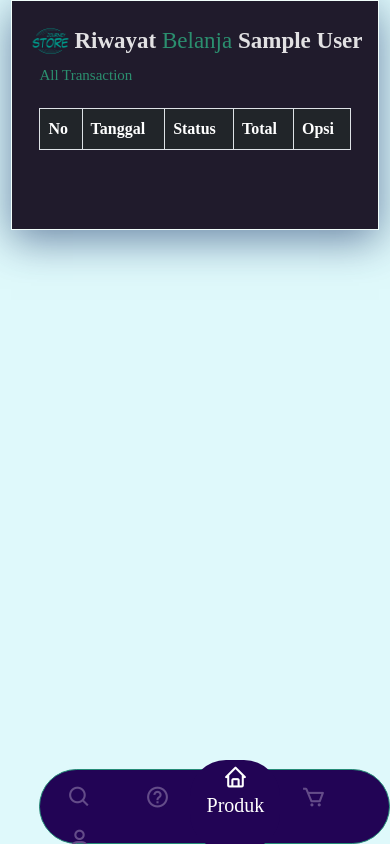
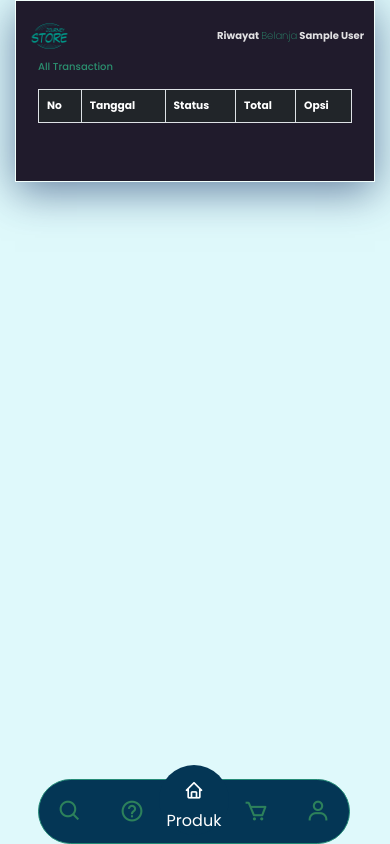
Before and after one commit to eanugroho-code/journey-store, a PHP site: page /riwayat.php in a window 390 px wide. Run offline with PHP 8.4, Linux system fonts and the light colour scheme; the visitor is signed in with stand-in values (Sample User, id 1); data that the repository does not hold is empty.

Commit message:
responsive

```diff
--- a/index.php
+++ b/index.php
@@ -126,7 +126,9 @@ while ($row = mysqli_fetch_array($query)) {
       <br>
       <br>
       <br>
-      <?php require "navbarbotom.php"; ?>
+      <section>
+         <?php require "navbarbotom.php"; ?>
+      </section>
    </div>
 
 
--- a/navbarbotom.css
+++ b/navbarbotom.css
@@ -1,8 +1,8 @@
 :root{
     --bg-body: #dff9fb;
-    --bg-nav: #220455;
-    --color-nav: #644c89;
-    --color-nav-hover: #dff9fb;
+    --bg-nav: #043655;
+    --color-nav: #2d815b;
+    --color-nav-hover: #c6fafd;
     --color-nav-active: #fff;
 }
 
@@ -24,7 +24,7 @@ body {
     position: fixed;
     bottom: 0;
     display: flex;
-    height: 75px;
+    height: 65px;
     background-color: var(--bg-nav);
     border-radius: 50px;
     border: 1px solid rgb(36, 139, 118);
@@ -34,7 +34,7 @@ body {
 .nav li a {
     text-decoration: none;
     color: var(--color-nav);
-    width:  78px;
+    width:  62px;
     height: 100%;
     display: inline-grid;
     place-items: center;
@@ -47,7 +47,7 @@ body {
 
 .nav li a .title {
     display: none;
-    font-size: 20px;
+    font-size: 16px;
 }
 
 .nav li a:hover {
@@ -56,8 +56,8 @@ body {
 
 .nav li a.nav-item-active {
     color: var(--color-nav-active);
-    transform: translateY(-9%);
-    font-size: 25px;
+    transform: translateY(-8%);
+    font-size: 20px;
     transition: transform 0.5s cubic-bezier(0.175, 0.885, 0.32, 1.275);
 }
 
@@ -66,16 +66,43 @@ body {
 }
 
 .nav .nav-indicator {
-    width: 90px;
-    height: 90px;
-    border-radius: 40%;
+    width: 70px;
+    height: 70px;
+    border-radius: 60%;
     background-color: var(--bg-nav);
     position: absolute;
-    top: -10px;
-    left: calc(300px - 150px);
+    top: -15px;
+    left: calc(300px - 180px);
     transition: left 0.5s cubic-bezier(0.175, 0.885, 0.32, 1.275);
 }
 
 #filter-svg {
     display: none;
 }
+
+
+
+
+@media only screen and (max-width: 360px) and (min-width: 300px) {
+    .nav li a {
+        text-decoration: none;
+        width:  52px;
+        height: 100%;
+        font-size: 20px;
+    }
+
+    .nav li a.nav-item-active {
+        transform: translateY(-8%);
+        font-size: 18px;
+    }
+
+
+.nav .nav-indicator {
+    width: 60px;
+    height: 60px;
+    border-radius: 60%;
+    top: -15px;
+    left: calc(300px - 200px);
+    transition: left 0.5s cubic-bezier(0.175, 0.885, 0.32, 1.275);
+}
+ }
--- a/style.css
+++ b/style.css
@@ -1,12 +1,20 @@
+@import url('https://fonts.googleapis.com/css2?family=Poppins:wght@200;300;400;500;600;700&display=swap');
+*{
+  margin: 0;
+  padding: 0;
+  box-sizing: border-box;
+  font-family: 'Poppins', sans-serif;
+}
+
 .main{
-   max-width: 460px;
+   max-width: 360px;
    border: 1px solid rgb(242, 255, 252);
-   padding: 15px;
+   padding: 10px;
    height: 100%;
    box-sizing: border-box;
    background: #201b2c;
    color: #ffffffde;
-   font-size: 12pt;
+   font-size: 8pt;
    box-shadow: 0px 10px 40px #17336896;
 }
 
@@ -16,16 +24,16 @@ h3{
    margin-bottom: 0;
 }
 
-h3{
-   font-size: 15px;
+.d-flex h3{
+   font-size: 1.2em;
    color: #2b8f6f;
 }
 .text-brand  {
-   font-size: 23px;
+   font-size: 12px;
    font-weight: bold;
 }
 .text-brand span {
-   font-weight: 100;
+   font-weight: 120;
    color: #2b8f6f;
 }
 
@@ -42,7 +50,7 @@ h3{
 }
 
 .card{
-   width: 180px;
+   width: 140px;
    box-shadow: 0px 5px 20px #07e19c10;
    border: none;
    color: #4e3434;
@@ -62,6 +70,7 @@ h3{
 
 .card-body h5,
 .card-body p{
+   font-size: 9px;
    margin-bottom: 0;
 }
 
@@ -113,36 +122,50 @@ margin-bottom: 0;
    margin: 0 auto;
     }
 
-    @media (max-width: 300px) {
+    @media only screen and (max-width: 300px) {
       .main {
           width: 100%;
-          min-height: 100vh;
-          margin: 0;
-          grid-template-columns: 1fr;
-          grid-template-rows: repeat(3, auto);
           }
       .card{
-         width: 120px;
+         width: 140px;
          box-shadow: 0px 5px 20px #07e19c10;
          border: none;
          color: #4e3434;
       }
-      h2,
-h1,
-h3{
-   margin-bottom: 0;
-}
-
       h3{
          font-size: 10px;
          color: #2b8f6f;
       }
       .text-brand  {
-   font-size: 20px;
+         font-size: 10px;
          font-weight: bold;
       }
       .text-brand span {
-   font-weight: 80;
+         font-weight: 100;
          color: #2b8f6f;
       }
    }
+
+   @media screen and (max-width: 460px) and (min-width: 300px) {
+      .main {
+          width: 100%;
+          }
+      .card{
+         width: 140px;
+         box-shadow: 0px 5px 20px #07e19c10;
+         border: none;
+         color: #4e3434;
+      }
+      h3{
+         font-size: 10px;
+         color: #2b8f6f;
+      }
+      .text-brand  {
+         font-size: 10px;
+         font-weight: bold;
+      }
+      .text-brand span {
+         font-weight: 100;
+         color: #2b8f6f;
+      }
+   }
```
Also changed, not shown: cart-detail.php (added, +61 -0 lines), cart.php (+7 -4 lines), journeyadmin/uploads/lUYyC30WYFcRCKTfIKjj.png (added). Lines whose indentation alone changed are shown as unchanged.
